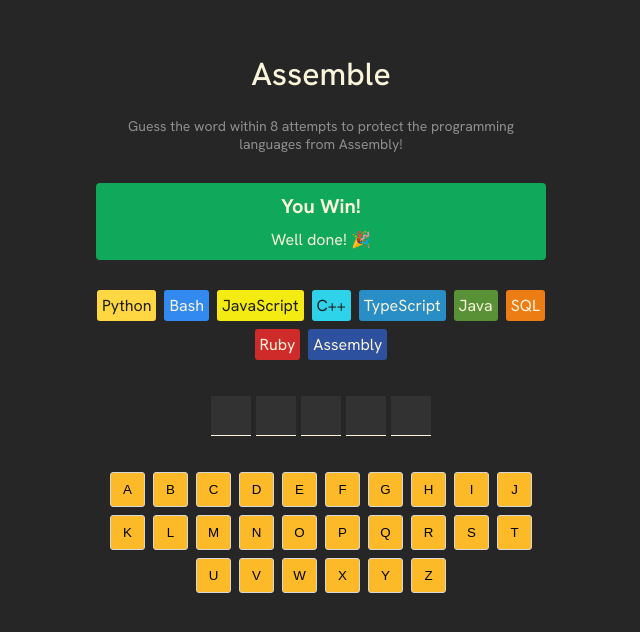
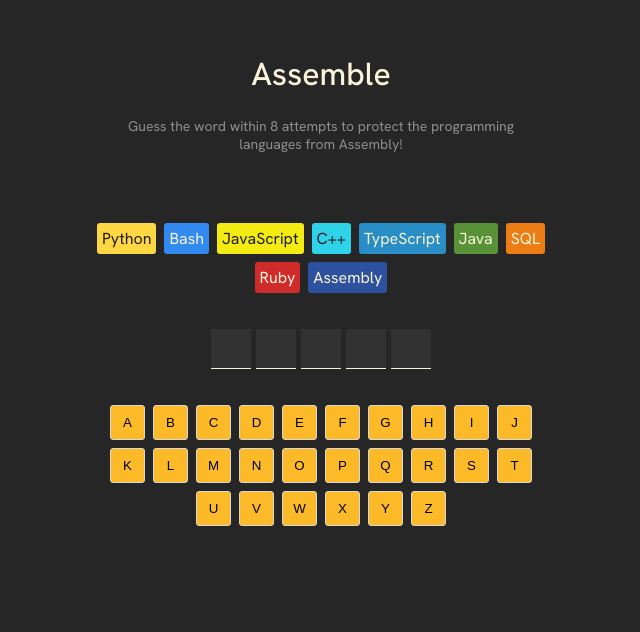
Before and after one commit to MannShah720/Assemble, a React (Vite) app: page / in a window 1280 px wide. Shown: the top 632 px of the page, without its empty margins (319-959 px from the left). Built offline with nearby package versions, Linux system fonts and the light colour scheme.

Commit message:
unique messages displayed when you win and lose the game

```diff
--- a/src/App.jsx
+++ b/src/App.jsx
@@ -77,6 +77,26 @@ function App() {
     )
   })
 
+  // ----------- Game Status -----------
+  const wonMessage = (
+    <>
+      <h2>You Win!</h2>
+      <p>Well done! 🎉</p>
+    </>
+  )
+
+  const lostMessage = (
+    <>
+      <h2>You Lost!</h2>
+      <p>Better start learning Assembly 😭</p>
+    </>
+  )
+
+  const gameStatusClassName = clsx("game-status",{
+    won: isGameWon,
+    lost: isGameLost
+  })
+
   const newGameBtn = <button className="new-game">New Game</button>
 
   // ----------- Return -----------
@@ -88,9 +108,8 @@ function App() {
           programming languages from Assembly!</p>
       </header>
 
-      <section className="game-status">
-        <h2>You Win!</h2>
-        <p>Well done! 🎉</p>
+      <section className={gameStatusClassName}>
+        {isGameOver ? (isGameWon ? wonMessage : lostMessage) : (null)}
       </section>
 
       <section className="language-chips">
--- a/src/index.css
+++ b/src/index.css
@@ -30,7 +30,6 @@ header > p {
 }
 
 section.game-status {
-    background-color: #10A95B;
     display: flex;
     flex-direction: column;
     align-items: center;
@@ -38,6 +37,14 @@ section.game-status {
     border-radius: 4px;
     margin-block: 30px;
     padding: 5px 0;
+}
+
+section.game-status.won {
+    background-color: #10A95B;
+}
+
+section.game-status.lost {
+    background-color: #EC5D49;
 }
 
 section.game-status > p {
```
